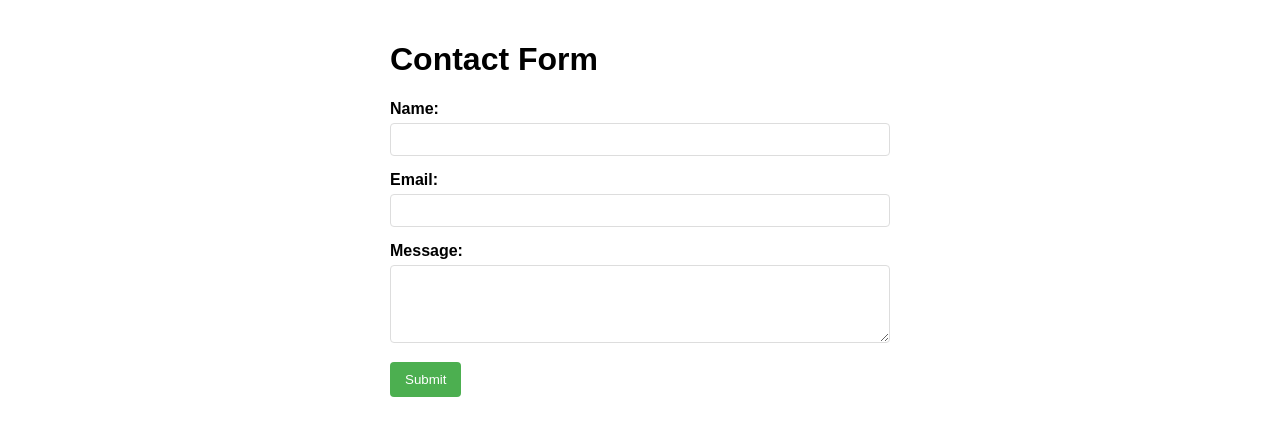
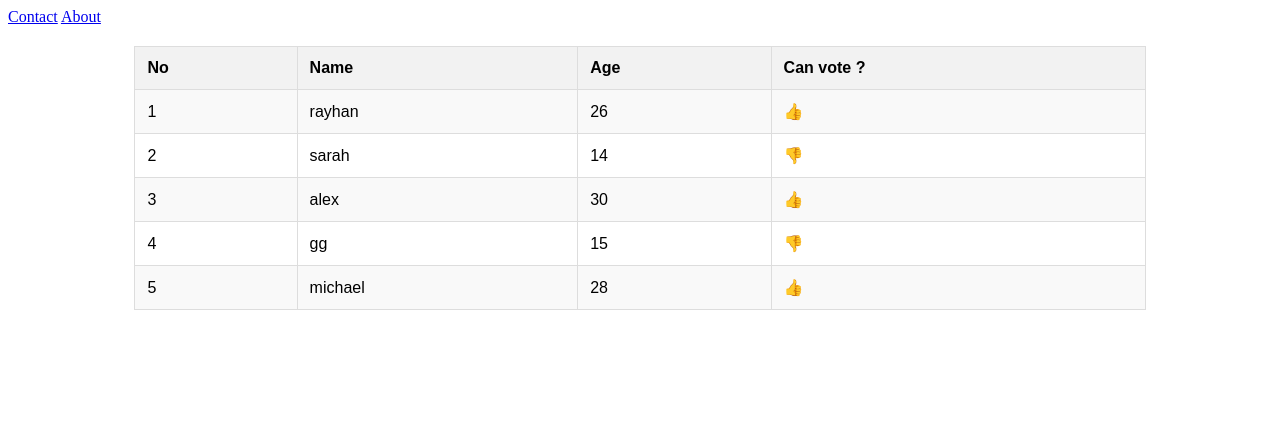
Before and after one commit to rayhanmahmud98/web_development, a Django app: page / in a window 1280 px wide. Shown: the top 436 px of the page. Run offline with Django 5.2, Linux system fonts and the light colour scheme.

Commit message:
Updated component structure

```diff
--- a/Django/core/core/urls.py
+++ b/Django/core/core/urls.py
@@ -20,6 +20,8 @@ from home.views import *
 
 urlpatterns = [
     path('',home,name="home"),
+    path('contact/',contact,name="contact"),
+    path('about/',about,name="about"),
     path('success-page',success_page,name="success_page"),
     path('admin/', admin.site.urls),
 ]
--- a/Django/core/home/templates/index.html
+++ b/Django/core/home/templates/index.html
@@ -1,65 +1,70 @@
 <!DOCTYPE html>
 <html lang="en">
   <head>
-    <meta charset="UTF-8">
-    <meta name="viewport" content="width=device-width, initial-scale=1.0">
-    <title>Simple Form</title>
+    <meta charset="UTF-8" />
+    <meta name="viewport" content="width=device-width, initial-scale=1.0" />
+    <title>HOME</title>
     <style>
-        body {
+      .container {
+        width: 80%;
+        margin: 20px auto;
         font-family: Arial, sans-serif;
-            max-width: 500px;
-            margin: 0 auto;
-            padding: 20px;
       }
-        .form-group {
-            margin-bottom: 15px;
+
+      table {
+        width: 100%;
+        border-collapse: collapse;
+        margin-top: 20px;
       }
-        label {
-            display: block;
-            margin-bottom: 5px;
+
+      th,
+      td {
+        border: 1px solid #ddd;
+        padding: 12px;
+        text-align: left;
+      }
+
+      th {
+        background-color: #f2f2f2;
         font-weight: bold;
       }
-        input[type="text"],
-        input[type="email"],
-        textarea {
-            width: 100%;
-            padding: 8px;
-            border: 1px solid #ddd;
-            border-radius: 4px;
-            box-sizing: border-box;
+
+      tr:nth-child(even) {
+        background-color: #f9f9f9;
       }
-        button {
-            background-color: #4CAF50;
-            color: white;
-            padding: 10px 15px;
-            border: none;
-            border-radius: 4px;
-            cursor: pointer;
-        }
-        button:hover {
-            background-color: #45a049;
+
+      tr:hover {
+        background-color: #f1f1f1;
       }
     </style>
   </head>
   <body>
-    <h1>Contact Form</h1>
-    <form method="post" action="/submit-form/">
-        <div class="form-group">
-            <label for="name">Name:</label>
-            <input type="text" id="name" name="name" required>
+    <a href="/contact/">Contact</a>
+    <a href="/about/">About</a>
+    <div class="container">
+      <table>
+        <tr>
+          <th>No</th>
+          <th>Name</th>
+          <th>Age</th>
+          <th>Can vote ?</th>
+        </tr>
+
+        {% for people in peoples %}
+        <tr>
+          <td>{{forloop.counter}}</td>
+          <td>{{people.name}}</td>
+          <td>{{people.age}}</td>
+          <td>
+            {% if people.age >= 18 %}
+             👍
+             {% else %}
+             👎
+             {% endif %}
+            </td>
+        </tr>
+        {% endfor %}
+      </table>
     </div>
-
-        <div class="form-group">
-            <label for="email">Email:</label>
-            <input type="email" id="email" name="email" required>
-        </div>
-
-        <div class="form-group">
-            <label for="message">Message:</label>
-            <textarea id="message" name="message" rows="4" required></textarea>
-        </div>
-
-        <button type="submit">Submit</button>
-    </form>
   </body>
 </html>
--- a/Django/core/home/views.py
+++ b/Django/core/home/views.py
@@ -5,7 +5,27 @@ from django.http import HttpResponse
 
 
 def home(request):
-    return render(request,"index.html")
+    context = {'page':'home'}
+
+    peoples = [
+    {'name': 'rayhan', 'age': 26},
+    {'name': 'sarah', 'age': 14},
+    {'name': 'alex', 'age': 30},
+    {'name': 'gg','age': 15},
+    {'name': 'michael', 'age': 28}
+]
+
+
+
+    return render(request,"index.html", context = {'peoples' : peoples})
 
 def success_page(request):
     return HttpResponse("Congratulation for your success!!!!!!!!!!")
+
+def about(request):
+    context = {'page':'About'}
+    return render(request,"about.html",context)
+
+def contact(request):
+    context = {'page':'Contact'}
+    return render(request,"contact.html",context)
```
Also changed, not shown: Django/core/home/templates/about.html (added, +68 -0 lines), Django/core/home/templates/contact.html (added, +87 -0 lines). Lines whose indentation alone changed are shown as unchanged.
